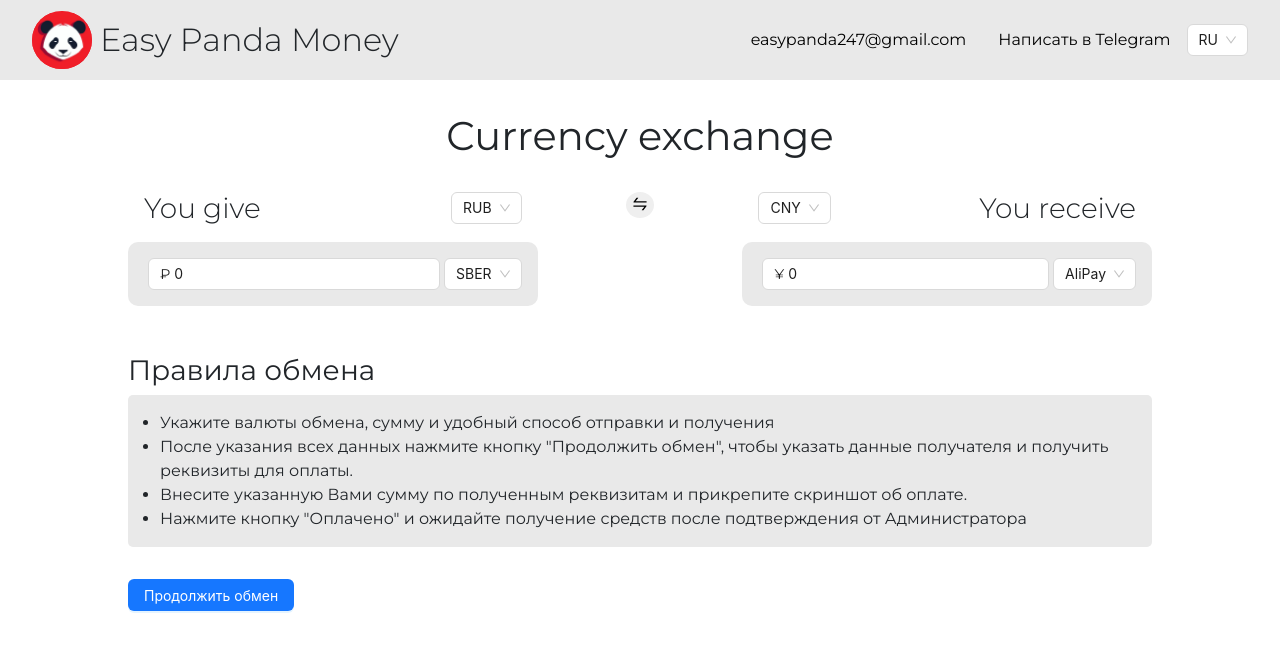
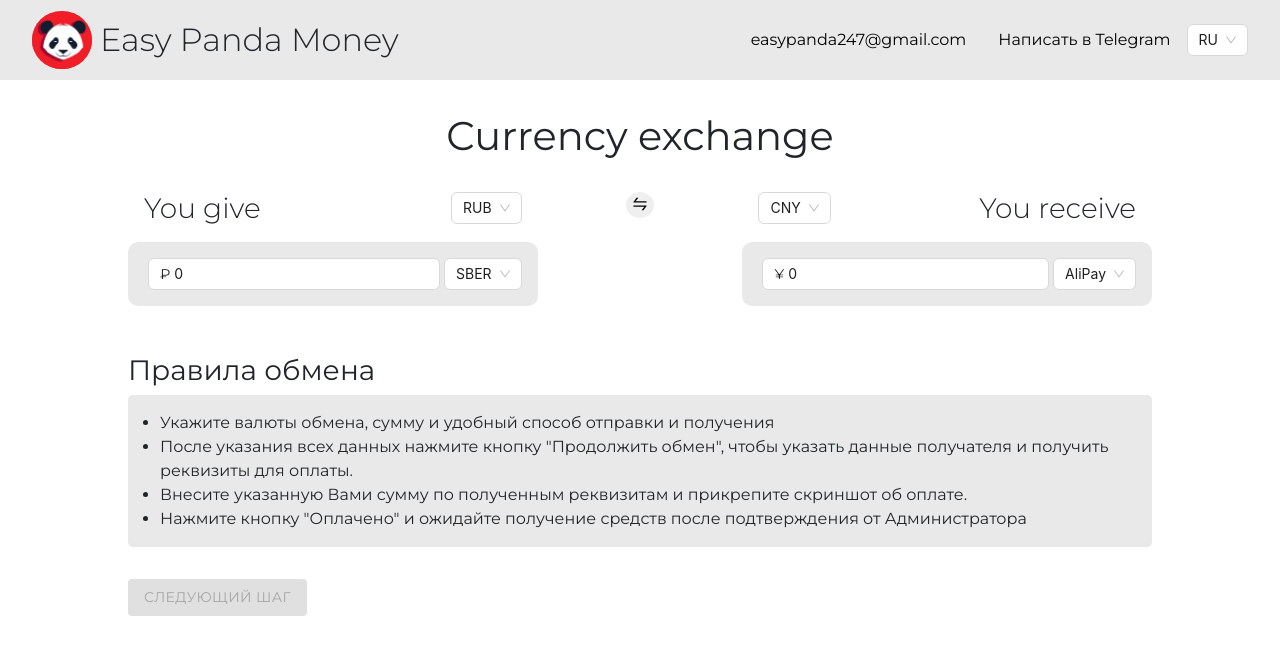
Before and after one commit to senak322/easypanda_site, a React (Create React App) app: page / in a window 1280 px wide. Shown: the top 654 px of the page. Built offline with nearby package versions, Linux system fonts and the light colour scheme.

Commit message:
add styles, fix btn

```diff
--- a/package.json
+++ b/package.json
@@ -4,6 +4,9 @@
   "private": true,
   "dependencies": {
     "@ant-design/icons": "^5.3.1",
+    "@emotion/react": "^11.11.4",
+    "@emotion/styled": "^11.11.5",
+    "@mui/material": "^5.15.15",
     "@reduxjs/toolkit": "^2.2.1",
     "@testing-library/jest-dom": "^5.17.0",
     "@testing-library/react": "^13.4.0",
--- a/src/App.tsx
+++ b/src/App.tsx
@@ -9,10 +9,12 @@ import {
   setSumGive,
   setSumReceive,
   setInputError,
+  setStep,
 } from "./store/slices/currencySlice";
 import "./fonts/fonts.css";
 import "./App.css";
 import { SwapOutlined } from "@ant-design/icons";
+// import Button from "@mui/material/Button";
 import Header from "./components/Header/Header";
 import Main from "./components/Main/Main";
 import PaymentDetails from "./components/PaymentDetails/PaymentDetails";
@@ -30,7 +32,7 @@ function App() {
     idr: ["mega"],
   };
 
-  const { instances, sumGive, sumReceive } = useSelector(
+  const { instances, sumGive, sumReceive, step } = useSelector(
     (state: RootState) => state.currency
   );
 
@@ -174,6 +176,9 @@ function App() {
     },
     [appDispatch, instances, howMuchComission, setError]
   );
+  const handleNextStep = useCallback(() => {
+    appDispatch(setStep(step + 1));
+  }, [appDispatch, step]);
 
   return (
     <div className="App">
@@ -183,7 +188,7 @@ function App() {
           path="/"
           element={
             <Main>
-              <CurrencyConverter>
+              <CurrencyConverter sumGive={sumGive} sumReceive={sumReceive} handleNextStep={handleNextStep}>
                 <Currency
                   title="You give"
                   instanceId="give"
@@ -216,10 +221,12 @@ function App() {
                   onBankChange={onReceiveBankChange}
                 />
               </CurrencyConverter>
+
+              {(step === 2 || step === 3) && <PaymentDetails />}
             </Main>
           }
         />
-        <Route path="/payment-details" element={<PaymentDetails />} />
+        {/* <Route path="/payment-details" element={<PaymentDetails />} /> */}
       </Routes>
     </div>
   );
--- a/src/components/CurrencyConverter/CurrencyConverter.tsx
+++ b/src/components/CurrencyConverter/CurrencyConverter.tsx
@@ -1,11 +1,23 @@
+
+import NextStepBtn from "../NextStepBtn/NextStepBtn";
+import Rools from "../Rools/Rools";
 import "./CurrencyConverter.scss";
 
 interface CurrencyConverterProps {
   children: React.ReactNode;
+  sumGive: number;
+  sumReceive: number;
+  handleNextStep: () => void;
 }
 
-function CurrencyConverter({ children }: CurrencyConverterProps) {
-  return <div className="converter">{children}</div>;
+function CurrencyConverter({ children, sumGive, sumReceive, handleNextStep }: CurrencyConverterProps) {
+  return (
+    <section>
+      <div className="converter">{children} </div>
+      <Rools />
+      <NextStepBtn sumGive={sumGive} sumReceive={sumReceive} handleNextStep={handleNextStep}/>
+    </section>
+  );
 }
 
 export default CurrencyConverter;
--- a/src/components/Main/Main.tsx
+++ b/src/components/Main/Main.tsx
@@ -1,6 +1,5 @@
 import React from "react";
 import "./Main.scss";
-import Rools from "../Rools/Rools";
 
 interface MainProps {
   children: React.ReactNode;
@@ -11,7 +10,6 @@ function Main({ children }: MainProps) {
     <main className="main">
       <h1 className="main__header">Currency exchange</h1>
       {children}
-      <Rools />
     </main>
   );
 }
--- /dev/null
+++ b/src/components/NextStepBtn/NextStepBtn.scss
@@ -0,0 +1,4 @@
+.next-btn {
+    font-family: 'Montserrat', sans-serif, Arial, Helvetica !important;
+    align-self: flex-start;
+}
--- /dev/null
+++ b/src/components/NextStepBtn/NextStepBtn.tsx
@@ -0,0 +1,28 @@
+import { Button } from "@mui/material";
+import "./NextStepBtn.scss";
+
+interface NextStepBtnProps {
+  sumGive: number;
+  sumReceive: number;
+  handleNextStep: () => void;
+}
+
+function NextStepBtn({
+  sumGive,
+  sumReceive,
+  handleNextStep,
+}: NextStepBtnProps) {
+  return (
+    <Button
+      className="next-btn"
+      variant="contained"
+      disabled={sumGive <= 0 || sumReceive <= 0}
+      color="primary"
+      onClick={handleNextStep}
+    >
+      Следующий шаг
+    </Button>
+  );
+}
+
+export default NextStepBtn;
--- a/src/components/Rools/Rools.scss
+++ b/src/components/Rools/Rools.scss
@@ -20,4 +20,5 @@
       font-size: .8rem;
     }
   }
+
 }
--- a/src/components/Rools/Rools.tsx
+++ b/src/components/Rools/Rools.tsx
@@ -1,7 +1,12 @@
 import "./Rools.scss";
-import { Button } from "antd";
+// import { useSelector } from "react-redux";
+// import { RootState } from "../../store/store";
+// import { Button } from "antd";
+// import Button from "@mui/material/Button";
+// import { Link } from "react-router-dom";
 
 function Rools() {
+
   return (
     <section className="rools">
       <h3 className="rools__title">Правила обмена</h3>
@@ -9,16 +14,20 @@ function Rools() {
         <li>
           Укажите валюты обмена, сумму и удобный способ отправки и получения
         </li>
-        <li>После указания всех данных нажмите кнопку "Продолжить обмен", чтобы указать данные получателя и получить реквизиты для оплаты.</li>
         <li>
-          Внесите указанную Вами сумму по полученным реквизитам и прикрепите скриншот об оплате.
+          После указания всех данных нажмите кнопку "Продолжить обмен", чтобы
+          указать данные получателя и получить реквизиты для оплаты.
+        </li>
+        <li>
+          Внесите указанную Вами сумму по полученным реквизитам и прикрепите
+          скриншот об оплате.
         </li>
         <li>
           Нажмите кнопку "Оплачено" и ожидайте получение средств после
           подтверждения от Администратора
         </li>
       </ul>
-      <Button type="primary">Продолжить обмен</Button>
+
     </section>
   );
 }
--- a/src/store/slices/currencySlice.ts
+++ b/src/store/slices/currencySlice.ts
@@ -15,6 +15,7 @@ export interface CurrencyState {
   };
   sumGive: number;
   sumReceive: number;
+  step: number;
 }
 
 const initialState: CurrencyState = {
@@ -38,6 +39,7 @@ const initialState: CurrencyState = {
   },
   sumGive: 0,
   sumReceive: 0,
+  step: 1,
 };
 
 const currencySlice = createSlice({
@@ -130,6 +132,10 @@ const currencySlice = createSlice({
       state.instances[action.payload.instanceId].inputError =
         action.payload.message;
     },
+    setStep: (state, action: PayloadAction<number>) => {
+      state.step = action.payload;
+    },
+
     // ... другие редьюсеры для обновления состояния
   },
 });
@@ -141,6 +147,7 @@ export const {
   setSumGive,
   setSumReceive,
   setInputError,
+  setStep,
 } = currencySlice.actions;
 
 // export const {currencyGive} = currencySlice.
```
Also changed, not shown: 1 other file (tests, documents, lock files or other folders).
